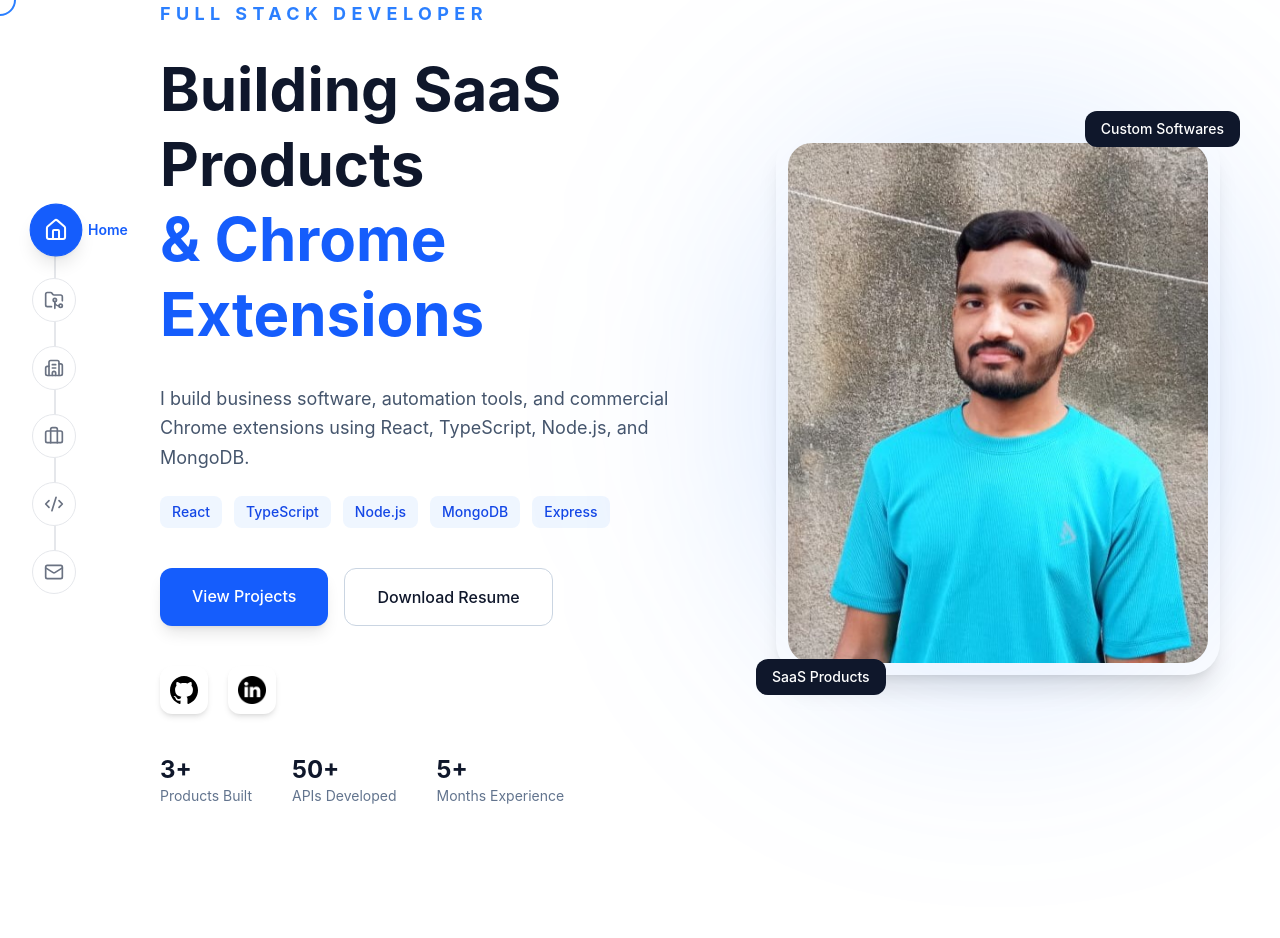
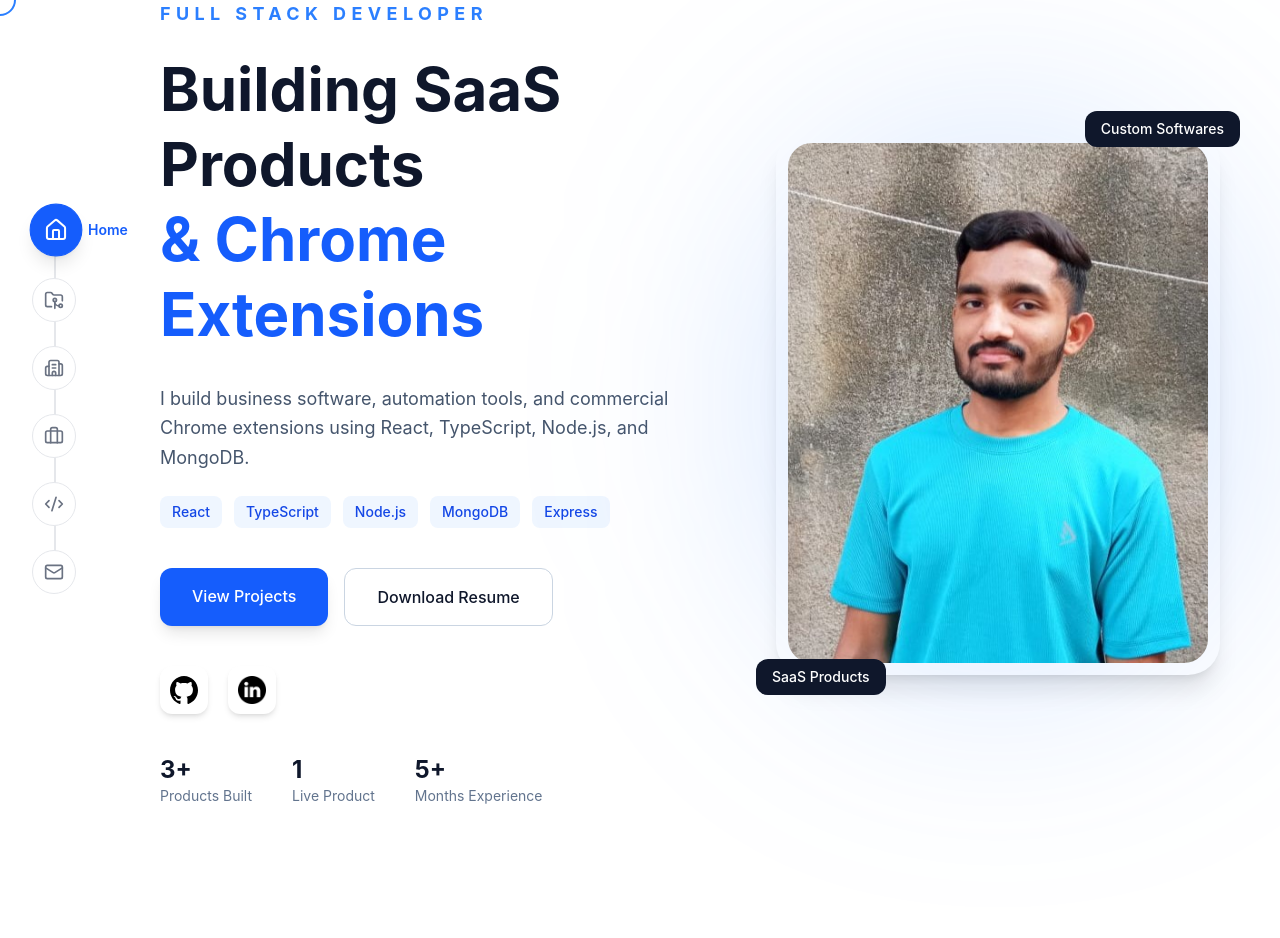
Before and after one commit to Kevalg-Solanki/Portfolio, a React (Vite) app: page / in a window 1280 px wide. Shown: the top 938 px of the page. Built offline with nearby package versions, Linux system fonts and the light colour scheme.

Commit message:
change: 50+ APIs to 1 product

```diff
--- a/src/components/Hero.tsx
+++ b/src/components/Hero.tsx
@@ -187,10 +187,10 @@ export default function Hero() {
 
 							<div>
 								<h3 className="text-2xl font-bold text-slate-900">
-									50+
+								1
 								</h3>
 								<p className="text-slate-500 text-sm">
-									APIs Developed
+								 Live Product
 								</p>
 							</div>
 
```
